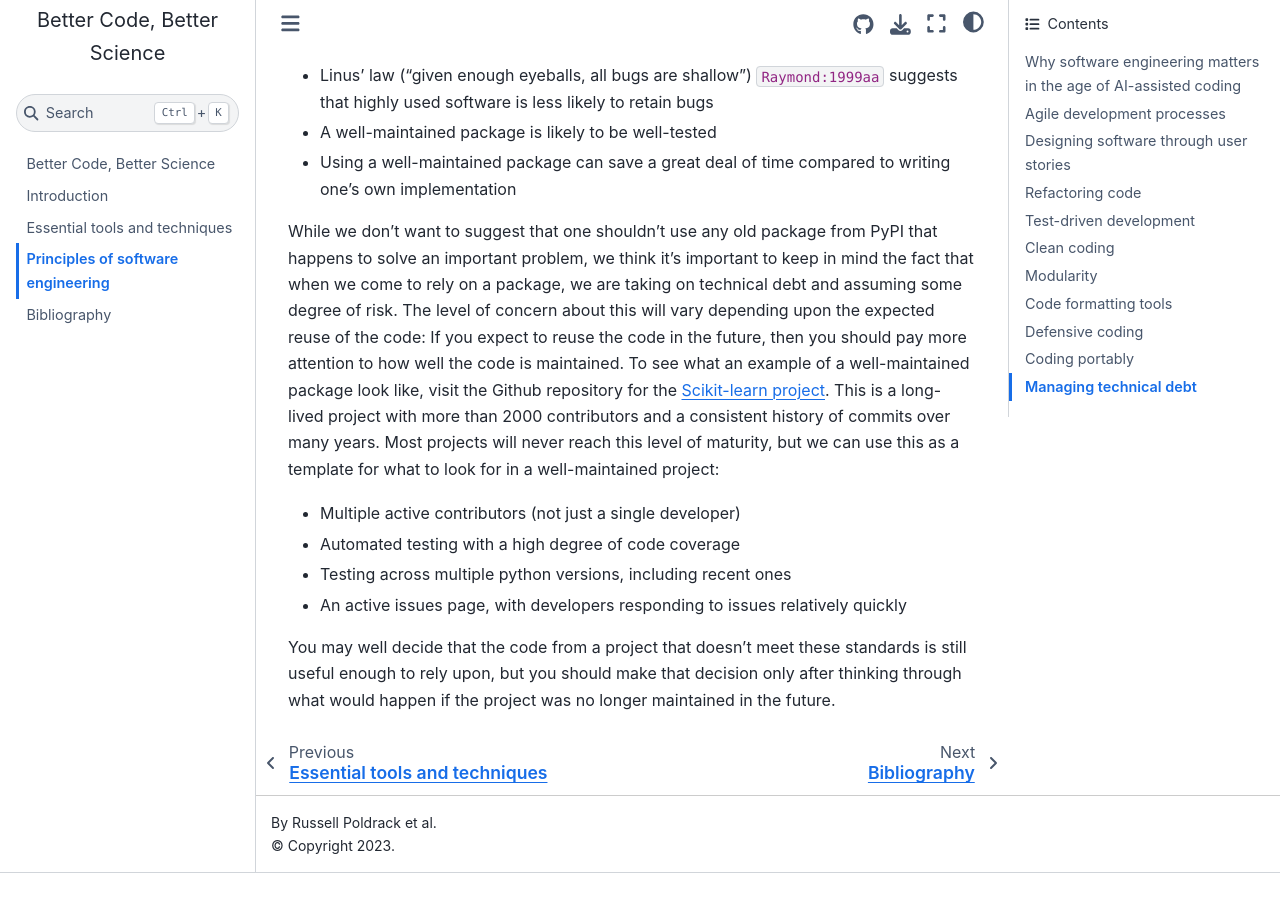
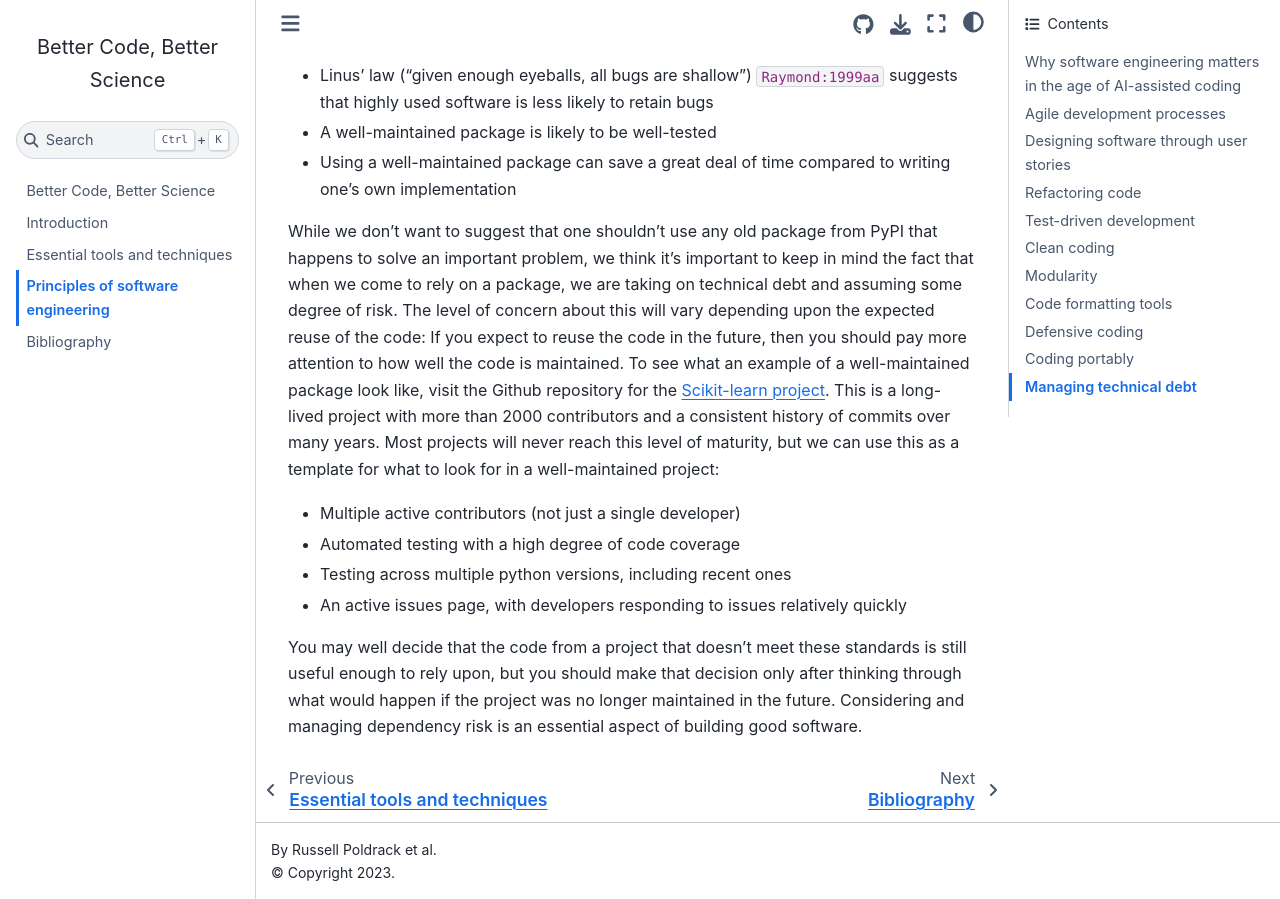
Before and after one commit to poldrack/BetterCodeBetterScience, a Jupyter Book: the page built from book/software_engineering.md, in a window 1280 px wide and 900 px high, scrolled down 35637 px. Built offline with Jupyter Book 1.0.4 settings and Sphinx 7.4.7 and the Sphinx Book theme 1.1.4, drawn with Linux system fonts in a browser that asks for light colours; pages that are not in the unit, such as notebooks, are missing from menus; cross-references to code outside the pages are shown as plain code; before the commit the page ends 36510 px from its top, so only the background shows below that.

Commit message:
text: minor addition to technical debt section

```diff
--- a/book/software_engineering.md
+++ b/book/software_engineering.md
@@ -1247,4 +1247,4 @@
 - Testing across multiple python versions, including recent ones
 - An active issues page, with developers responding to issues relatively quickly
 
-You may well decide that the code from a project that doesn't meet these standards is still useful enough to rely upon, but you should make that decision only after thinking through what would happen if the project was no longer maintained in the future.
+You may well decide that the code from a project that doesn't meet these standards is still useful enough to rely upon, but you should make that decision only after thinking through what would happen if the project was no longer maintained in the future.  Considering and managing dependency risk is an essential aspect of building good software.
```
